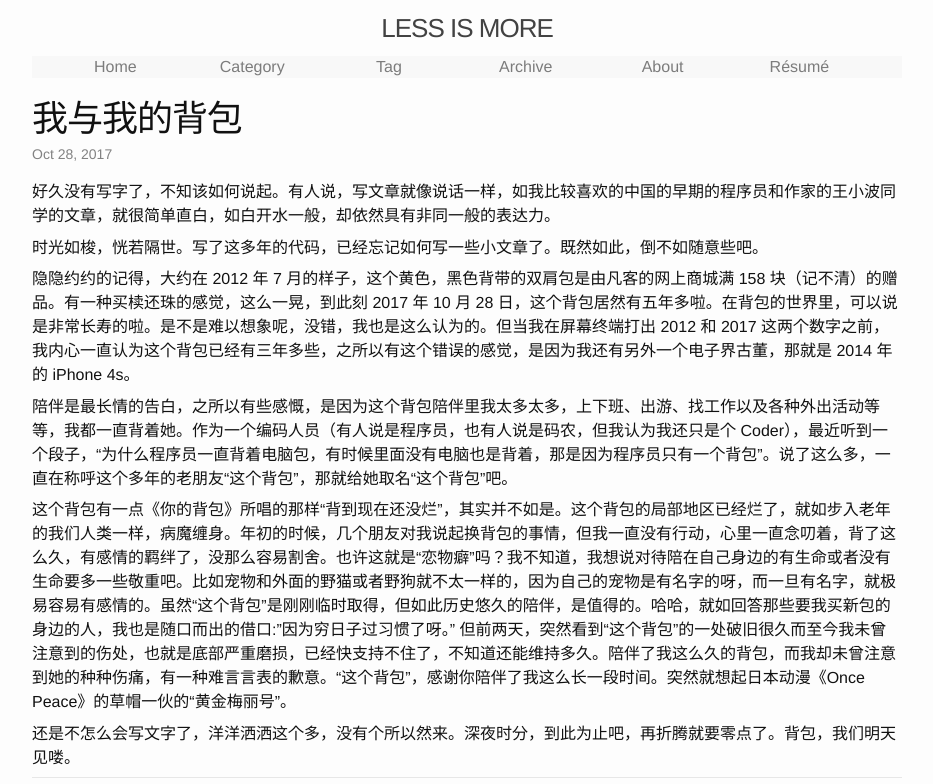
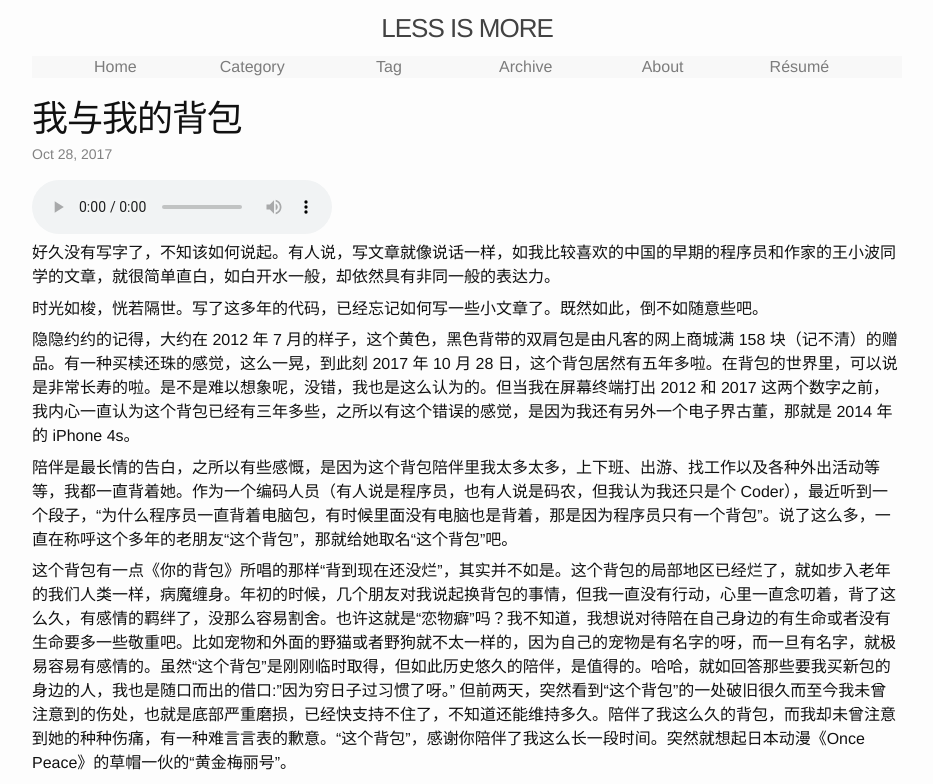
Before and after one commit to ousiax/ousiax.github.io, a Jekyll site: the page built from _posts/2017-10-28-to-my-bag-from-2012.md, in a window 1280 px wide. Shown: the top 784 px of the page, without its empty margins (173-1106 px from the left). Built offline with Jekyll 4.4.1, drawn with Linux system fonts in a browser that asks for light colours.

Commit message:
Add background sound

```diff
--- a/_posts/2017-10-28-to-my-bag-from-2012.md
+++ b/_posts/2017-10-28-to-my-bag-from-2012.md
@@ -6,6 +6,11 @@ categories: Misc
 tags: Misc
 disqus_identifier: 204582632659051507429834691965704535901
 ---
+
+<audio controls="" autoplay="" loop="">
+  <source src="http://fs.w.kugou.com/201711132232/2cb8fd8e0f576df94249cfc85d3301c3/G012/M00/04/17/TA0DAFUKiOmATKLSAEK_i0iDiYk017.mp3" type="audio/mpeg">
+Your browser does not support the audio element.
+</audio>
 
 好久没有写字了，不知该如何说起。有人说，写文章就像说话一样，如我比较喜欢的中国的早期的程序员和作家的王小波同学的文章，就很简单直白，如白开水一般，却依然具有非同一般的表达力。
 
```
